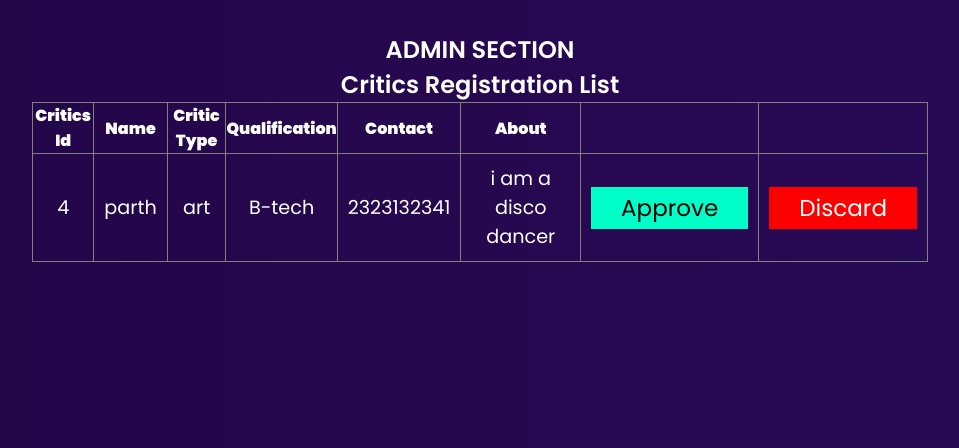
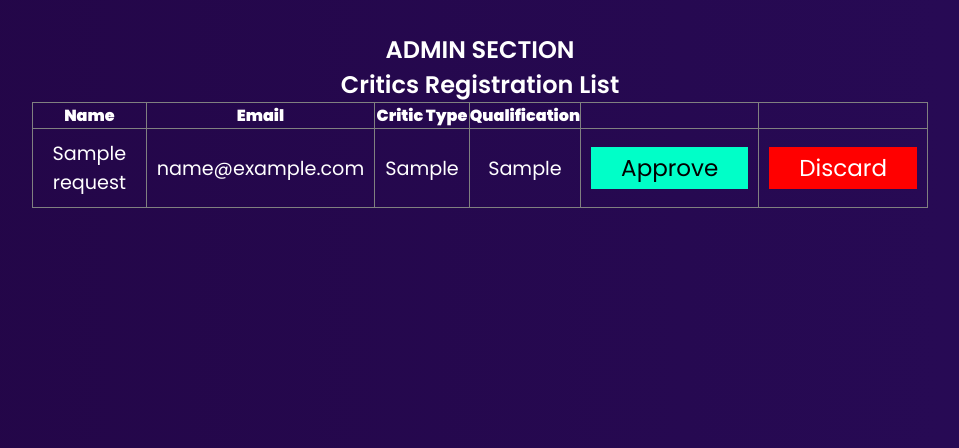
Before and after one commit to Ritesh-K-G/ArtRise, a PHP site: page /admin/admin.php in a window 1280 px wide. Shown: the part 80-528 px from the top of the page, without its empty margins (160-1119 px from the left). Run offline with PHP 8.4, Linux system fonts and the light colour scheme; data comes from the database, SQL or seed files in the repository; tables that the repository leaves empty or names only in its code hold one stand-in row (values such as "Sample post").

```diff
--- a/admin/admin.php
+++ b/admin/admin.php
@@ -2,10 +2,30 @@
     session_start();
     include "../db_connect.php";
     if(isset($_GET['id'])) {
-        echo '<script> alert("Approve");setTimeout(()=>{window.location.replace("admin.php");},500); </script>';
+        // write query here
+        $email = $_GET['id'];
+        $sql = "select * from critics_request where email ='$email'; ";
+        $result1 = mysqli_query($conn, $sql);
+        $row1 = mysqli_fetch_assoc($result1);
+        $name = $row1['name'];
+        $type = $row1['critic_type'];
+        $qual = $row1['qualification'];
+        $pass = $row1['password'];
+
+        $sql = "insert into critics (name, email, critic_type, qualification, password)
+                values ('$name', '$email', '$type', '$qual','$pass');";
+        $result2 = mysqli_query($conn, $sql);
+        $sql = "delete from critics_request where email ='$email'; ";
+        $result2 = mysqli_query($conn, $sql);
+
+        echo '<script> alert("Approved");setTimeout(()=>{window.location.replace("admin.php");},500); </script>';
     }
     if(isset($_GET['id1'])) {
-        echo '<script> alert("Discard");setTimeout(()=>{window.location.replace("admin.php");},500); </script>';
+        // write query here
+        $email = $_GET['id1'];
+        $sql = "delete from critics_request where email ='$email'; ";
+        $result1 = mysqli_query($conn, $sql);
+        echo '<script> alert("Discarded");setTimeout(()=>{window.location.replace("admin.php");},500); </script>';
     }
 ?>
 <!DOCTYPE html>
@@ -48,19 +68,17 @@
                     <h2>Critics Registration List</h2>
                     <table border="1" cellpadding="0">
                         <?php
-                            $sql="SELECT * from critics;";
+                            $sql="SELECT * from critics_request;";
                             $result=mysqli_query($conn, $sql);
                             if(mysqli_num_rows($result) > 0)
                             {
                                 echo
                                 '<thead>
                                     <tr>
-                                        <th>Critics Id</th>
                                         <th>Name</th>
+                                        <th>Email</th>
                                         <th>Critic Type</th>
                                         <th>Qualification</th>
-                                        <th>Contact</th>
-                                        <th>About</th>
                                         <th></th>
                                         <th></th>
                                     </tr>
@@ -68,16 +86,14 @@
                                 while($row = mysqli_fetch_array($result))
                                 {
                                     echo "<tr>" .
-                                    "<td>" . $row["critics_id"]. "</td>".
                                     "<td>" . $row["name"]. "</td>".
+                                    "<td>" . $row["email"]. "</td>".
                                     "<td>" . $row["critic_type"]. "</td>".
                                     "<td>" . $row["qualification"]. "</td>".
-                                    "<td>" . $row["contact"]. "</td>".
-                                    "<td>" . $row["about"]. "</td>".
-                                    "<td> <a href='admin.php?id=".$row['critics_id']."'
+                                    "<td> <a href='admin.php?id=".$row['email']."'
                                             class='approve'>Approve</a>
                                     </td>".
-                                    "<td> <a href='admin.php?id1=".$row['critics_id']."'
+                                    "<td> <a href='admin.php?id1=".$row['email']."'
                                             class='discard'>Discard</a>
                                     </td>".
                                     "</tr>";
--- a/users/index.php
+++ b/users/index.php
@@ -52,7 +52,7 @@
 													password?</a></p>
 											<button type="submit" class="btn mt-4">submit</button>
 											</form>
-											<p class="mb-0 mt-4 text-right"><a href="../critics/index.html"
+											<p class="mb-0 mt-4 text-right"><a href="../critics/index.php"
 													class="link">Login as a critic</a></p>
 										</div>
 									</div>
```
Also changed, not shown: critics/critic_signup.php (+5 -5 lines), critics/homepage/index.php (+85 -8 lines), critics/homepage/logic.js (+88 -0 lines), critics/profile/index.php (+33 -27 lines), uploads/critics_content/64520654b5c1b.jpg (added).
